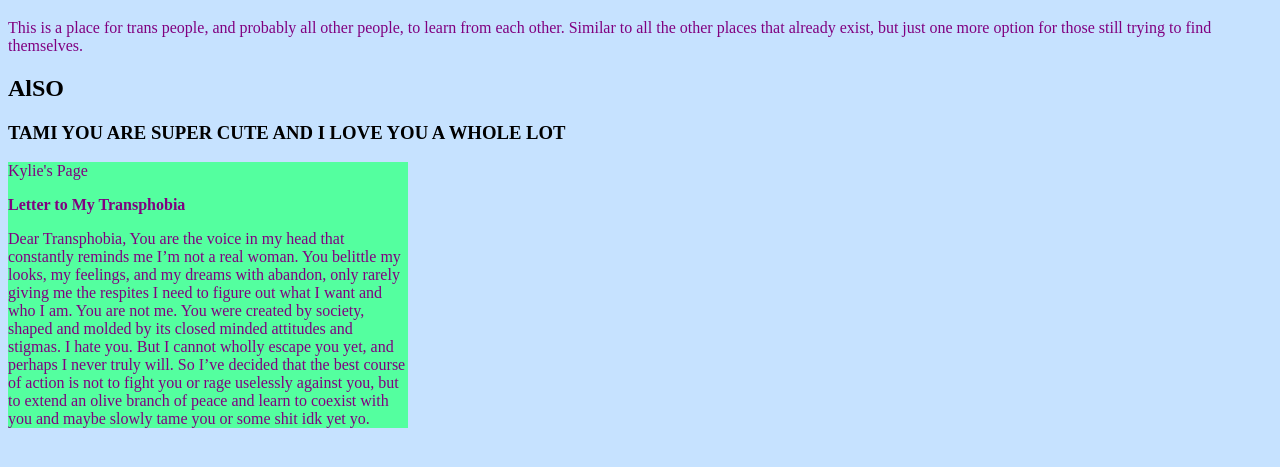
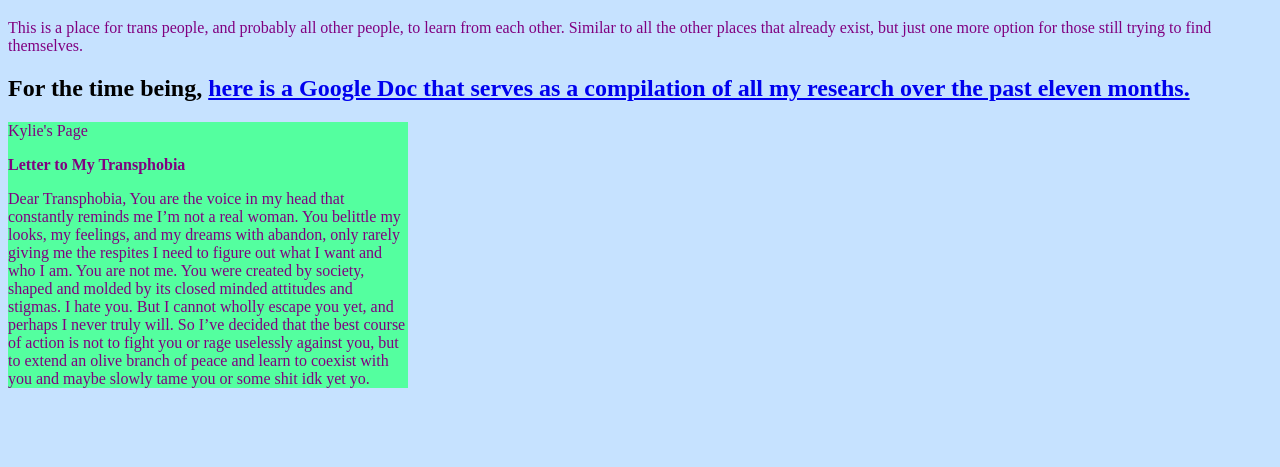
Before and after one commit to tellingourstories/tellingourstories.github.io, a plain HTML site: page index.html in a window 1280 px wide. Shown: the part 61-528 px from the top of the page. Drawn offline with Linux system fonts and the light colour scheme.

Commit message:
Adding link to RO: Transgenderism

```diff
--- a/index.html
+++ b/index.html
@@ -8,9 +8,7 @@
 <body>
 <h1>Hello Largely Heteronormative World</h1>
 <p>This is a place for trans people, and probably all other people, to learn from each other. Similar to all the other places that already exist, but just one more option for those still trying to find themselves.</p>
-<p><h2>AlSO</h2></p>
-<p><h3>TAMI YOU ARE SUPER CUTE AND I LOVE YOU A WHOLE LOT</h3><p>
-
+<h2>For the time being, <a href="https://docs.google.com/document/d/1aNYctUWMuGg5hA4ceOFKsfWRRZxMOcJnTCp3pg9FaI8/edit?usp=sharing">here is a Google Doc that serves as a compilation of all my research over the past eleven months. </a></h2>
     <div>
 	<p>Kylie's Page</p>
 	<p><b>Letter to My Transphobia</b></p>
```
